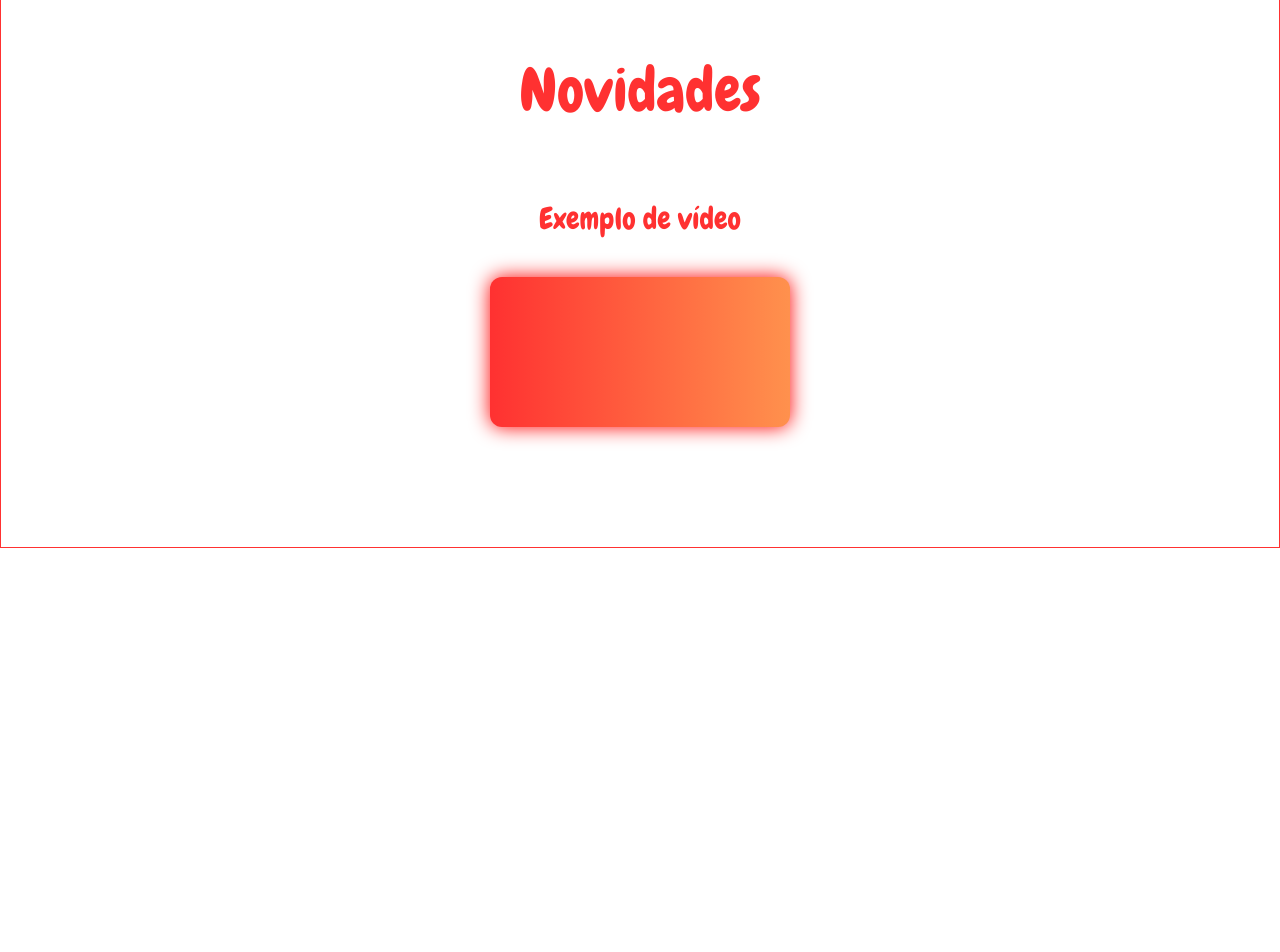
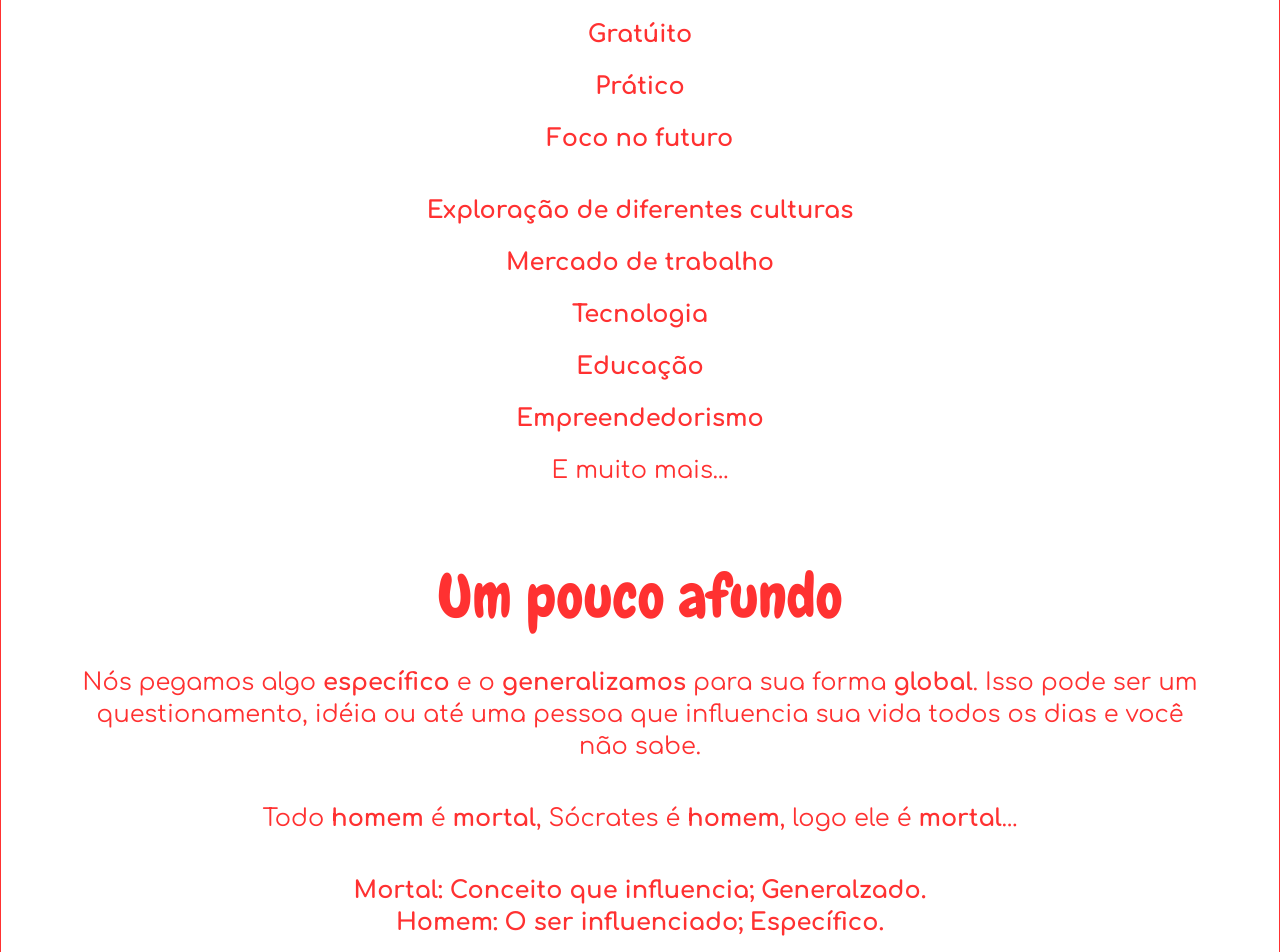
Before and after one commit to francisni-jr/saber-o-mundo, a SvelteKit app: page /sobre in a window 1280 px wide. Before the commit this address had no page. Shown: the part 620-1572 px from the top of the page. Before the commit the page ends 1168 px from the top, so only its background shows below. Built offline with nearby package versions, Linux system fonts and the light colour scheme; grey boxes are pictures that could not be loaded.

Commit message:
Adding links to whatsapp channel and about page

```diff
--- a/src/routes/+layout.svelte
+++ b/src/routes/+layout.svelte
@@ -30,13 +30,13 @@
 		<aside class="p-10 border border-s" >
 			<ul class="flex flex-wrap gap-10 justify-center aitems-center">
 				<li class="bg-gradient-to-r from-s to-t rounded-xl p-5">
-					<a href="" class="flex text-p gap-5 text-xl">
+					<a href="/" class="flex text-p gap-5 text-xl">
 						<Icon icon={SolidHome} class="icon text-3xl " />
 						<p>Início</p>
 					</a>
 				</li>
 				<li class="bg-gradient-to-r from-s to-t rounded-xl p-5">
-					<a href="" class="flex text-p gap-5 text-xl">
+					<a href="/descobrir" class="flex text-p gap-5 text-xl">
 						<Icon icon={SolidBookOpen} class="icon text-3xl " />
 						<p>Descobrir</p>
 					</a>
--- /dev/null
+++ b/src/routes/descobrir/+layout.svelte
@@ -0,0 +1,23 @@
+<script>
+</script>
+
+
+<ul class="flex flex-wrap gap-10 justify-center items-center">
+    <li class="bg-gradient-to-r from-s to-t rounded-xl p-5">
+        <a href="/descobrir/#novidades" class="flex text-p gap-5 text-xl">
+            Veja as novidades do canal
+        </a>
+    </li>
+    <li class="bg-gradient-to-r from-s to-t rounded-xl p-5">
+        <a target="_blank" href="https://whatsapp.com/channel/0029Vay4GvJ6BIEpMiwdD43i" class="flex text-p gap-5 text-xl">
+            Seja apoiador
+        </a>
+    </li>
+
+
+</ul>
+
+
+
+
+<slot/>
--- /dev/null
+++ b/src/routes/sobre/+page.svelte
@@ -0,0 +1,30 @@
+<div class="text-center">
+
+    <h1 class="text-6xl font-title mb-5">Sobre Nós</h1>
+    <p class="mb-10">Somos um meio de transmissão de informação online, utilizando das redes sociais para influenciar as pessoas de maneira positiva.</p>
+
+    <ul class="flex flex-col mb-10  w-full justify-center items-center gap-5">
+        <li class="font-bold">Gratúito</li>
+        <li class="font-bold">Prático</li>
+        <li class="font-bold">Foco no futuro</li>
+    </ul>
+
+
+    <ul class="flex flex-col mb-20  w-full justify-center items center gap-5">
+        <li class="font-bold">Exploração de diferentes culturas</li>
+        <li class="font-bold">Mercado de trabalho</li>
+        <li class="font-bold">Tecnologia</li>
+        <li class="font-bold">Educação</li>
+        <li class="font-bold">Empreendedorismo</li>
+        <li class="">E muito mais...</li>
+    </ul>
+
+    <h1 class="text-6xl font-title mb-10">Um pouco afundo</h1>
+    <p class="mb-10">Nós pegamos algo <b>específico</b> e o <b>generalizamos</b> para sua forma <b>global</b>. Isso pode ser um questionamento, idéia ou até uma pessoa que influencia sua vida todos os dias e você não sabe.</p>
+
+    <p class="mb-10">Todo <b>homem</b> é <b>mortal</b>, Sócrates é <b>homem</b>, logo ele é <b>mortal</b>...</p>
+
+    <b>Mortal: Conceito que influencia; Generalzado.</b>
+    <br>
+    <b>Homem: O ser influenciado; Específico.</b>
+</div>
--- a/src/screens/NovidadesScreen.svelte
+++ b/src/screens/NovidadesScreen.svelte
@@ -1,3 +1,4 @@
+<div id="novidades">
     <section class="w-full justify-center flex flex-col p-20 border">
         <h1 class="text-6xl font-title mb-20 text-center">Novidades</h1>
 
@@ -7,3 +8,4 @@
         </div>
 
     </section>
+</div>
```
Also changed, not shown: src/routes/descobrir/+page.svelte (added). Lines whose indentation alone changed are shown as unchanged.
